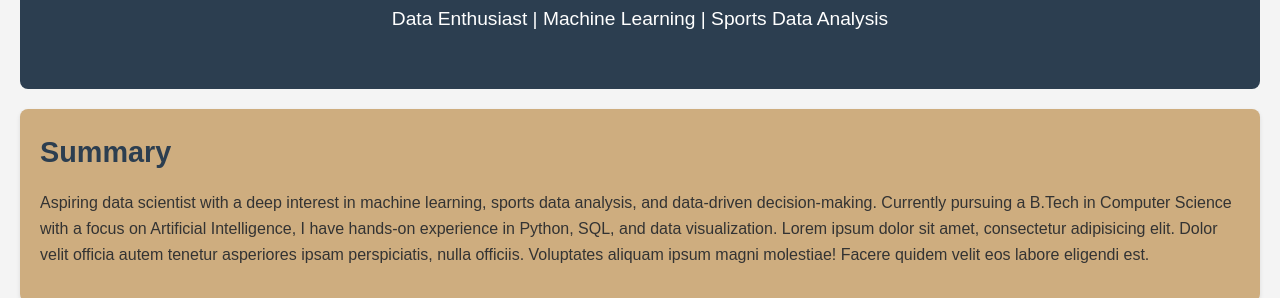
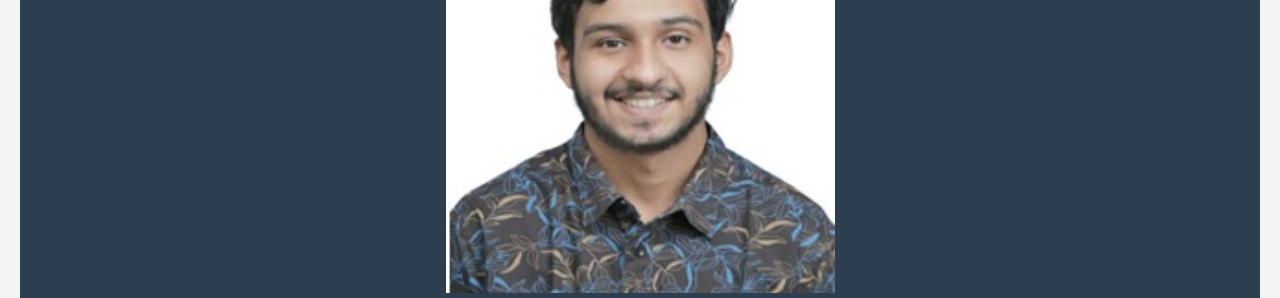
Before and after one commit to aviroxy2j/portfolio, a plain HTML site: page index.html in a window 1280 px wide. Shown: the part 156-454 px from the top of the page. Drawn offline with Linux system fonts and the light colour scheme.

Commit message:
Update index.html

```diff
--- a/index.html
+++ b/index.html
@@ -9,7 +9,7 @@
 <body>
     <header>
         <div class="header-content">
-            <img src="assets/profile_photo.jpeg" alt="Avinash Madhu" class="profile-photo">
+            <img src="profile_photo.jpeg" alt="Avinash Madhu" class="profile-photo">
             <h1>Avinash Madhu</h1>
             <p>Data Enthusiast | Machine Learning | Sports Data Analysis</p>
         </div>
```
